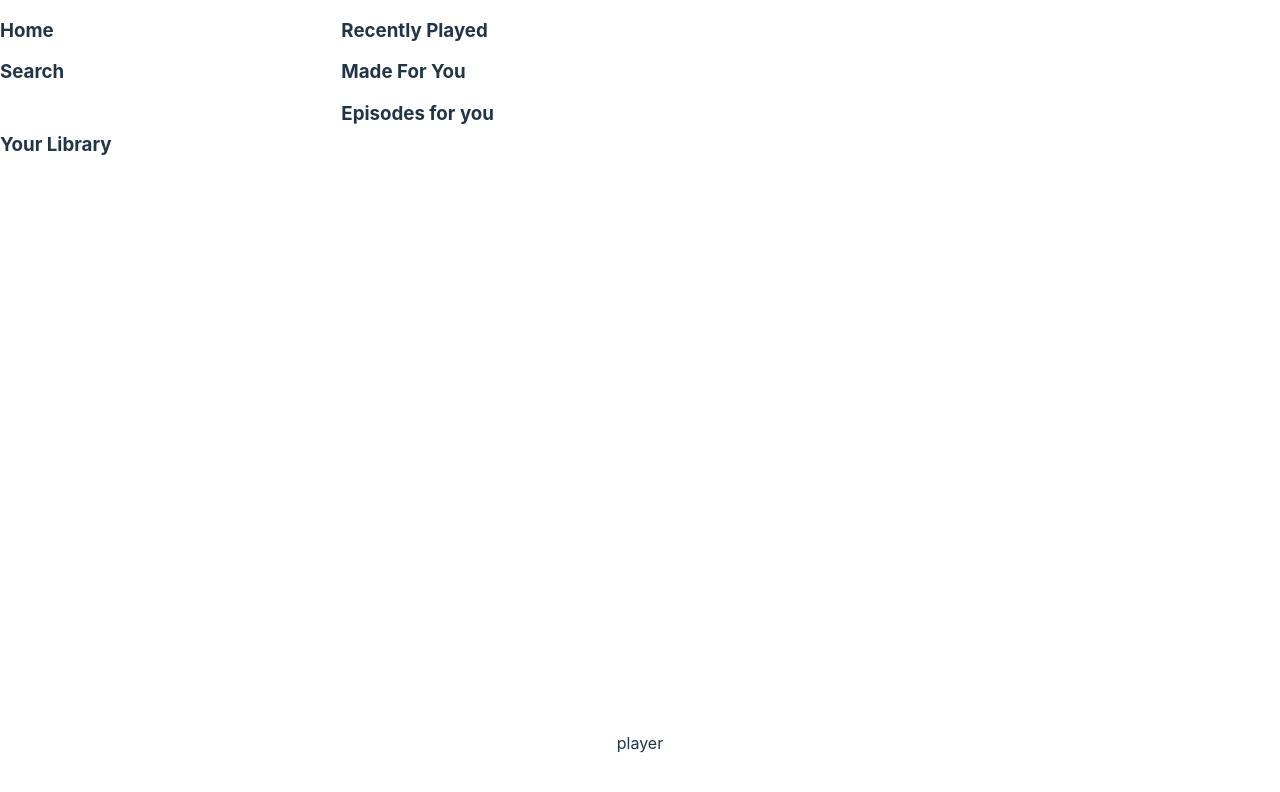
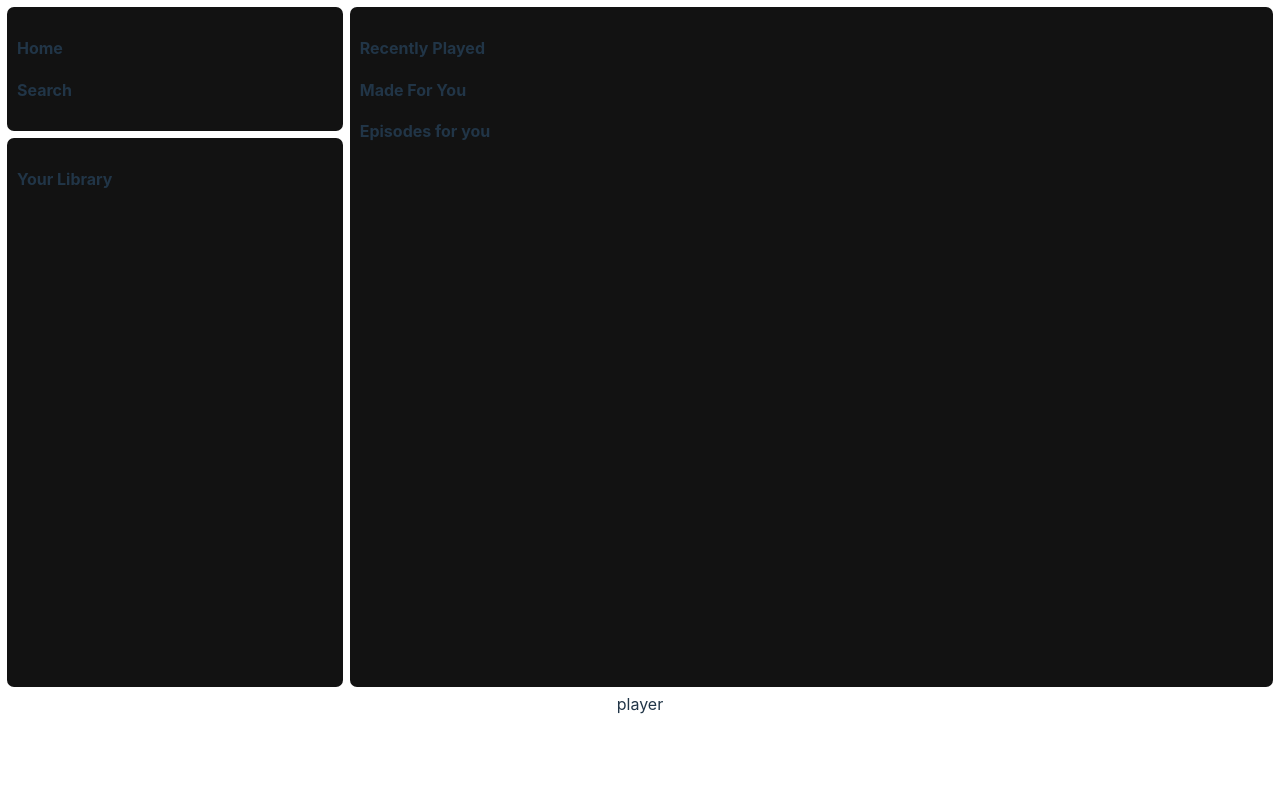
Before and after one commit to Mikk0git/spotifyClone, a React (Vite) app in the folder app/: page / in a window 1280 px wide. Shown: the top 792 px of the page. Built offline with nearby package versions, Linux system fonts and the light colour scheme.

Commit message:
app box style

```diff
--- a/app/src/App.css
+++ b/app/src/App.css
@@ -1,12 +1,17 @@
 #root {
+  height: 100vh;
+}
+
+#boxContainer {
   display: grid;
   grid-template-areas:
     "menu main"
-    "library main"
-    "player player";
-  grid-template-columns: 4fr 11fr;
-  grid-template-rows: 1fr 5fr 1fr;
-  height: 100vh;
+    "library main";
+  grid-template-columns: 4fr minmax(auto, 11fr);
+  grid-template-rows: 1fr 5fr;
+  gap: 7px;
+  padding: 7px;
+  height: 85%;
 }
 
 #menuBox {
@@ -22,8 +27,13 @@
 }
 
 #playerBox {
-  grid-area: player;
   display: flex;
   justify-content: center;
   align-items: center;
 }
+
+.appBox {
+  background-color: var(--primary-bg-color);
+  border-radius: 7px;
+  padding: 10px;
+}
--- a/app/src/App.tsx
+++ b/app/src/App.tsx
@@ -8,18 +8,24 @@ function App() {
 
   return (
     <>
-      <div id="menuBox">
-        <h3>Home</h3>
-        <h3>Search</h3>
-      </div>
-      <div id="yourLibraryBox">
-        <h3>Your Library</h3>
-      </div>
-      <div id="mainBox">
-        <div id="recentlyPlayed">
-          <h3>Recently Played</h3>
-          <h3>Made For You</h3>
-          <h3>Episodes for you</h3>
+      <div id="boxContainer">
+        <div id="menuBox" className="appBox">
+          <div id="menuBoxHome">
+            <h4>Home</h4>
+          </div>
+          <div id="menuBoxSearch">
+            <h4>Search</h4>
+          </div>
+        </div>
+        <div id="yourLibraryBox" className="appBox">
+          <h4>Your Library</h4>
+        </div>
+        <div id="mainBox" className="appBox">
+          <div id="recentlyPlayed">
+            <h4>Recently Played</h4>
+            <h4>Made For You</h4>
+            <h4>Episodes for you</h4>
+          </div>
         </div>
       </div>
       <div id="playerBox">player</div>
--- a/app/src/index.css
+++ b/app/src/index.css
@@ -3,9 +3,14 @@
   /* line-height: 1.5;
   font-weight: 400; */
 
+  --secondary-bg-color: #000000;
+  --primary-bg-color: #121212;
+  --primary-font-color: #ffffff;
+  --secondary-font-color: #858585;
+
   color-scheme: light dark;
-  color: rgba(255, 255, 255, 0.87);
-  background-color: #242424;
+  color: var(--primary-font-color);
+  background-color: var(--secondary-bg-color);
 
   font-synthesis: none;
   text-rendering: optimizeLegibility;
@@ -26,13 +31,11 @@ body {
   margin: 0;
   padding: 0;
   min-width: 320px;
-  min-height: 100vh;
 }
-
-h1 {
-  font-size: 3.2em;
-  line-height: 1.1;
-}
+/*
+h4 {
+  line-height: 1;
+} */
 
 @media (prefers-color-scheme: light) {
   :root {
```
